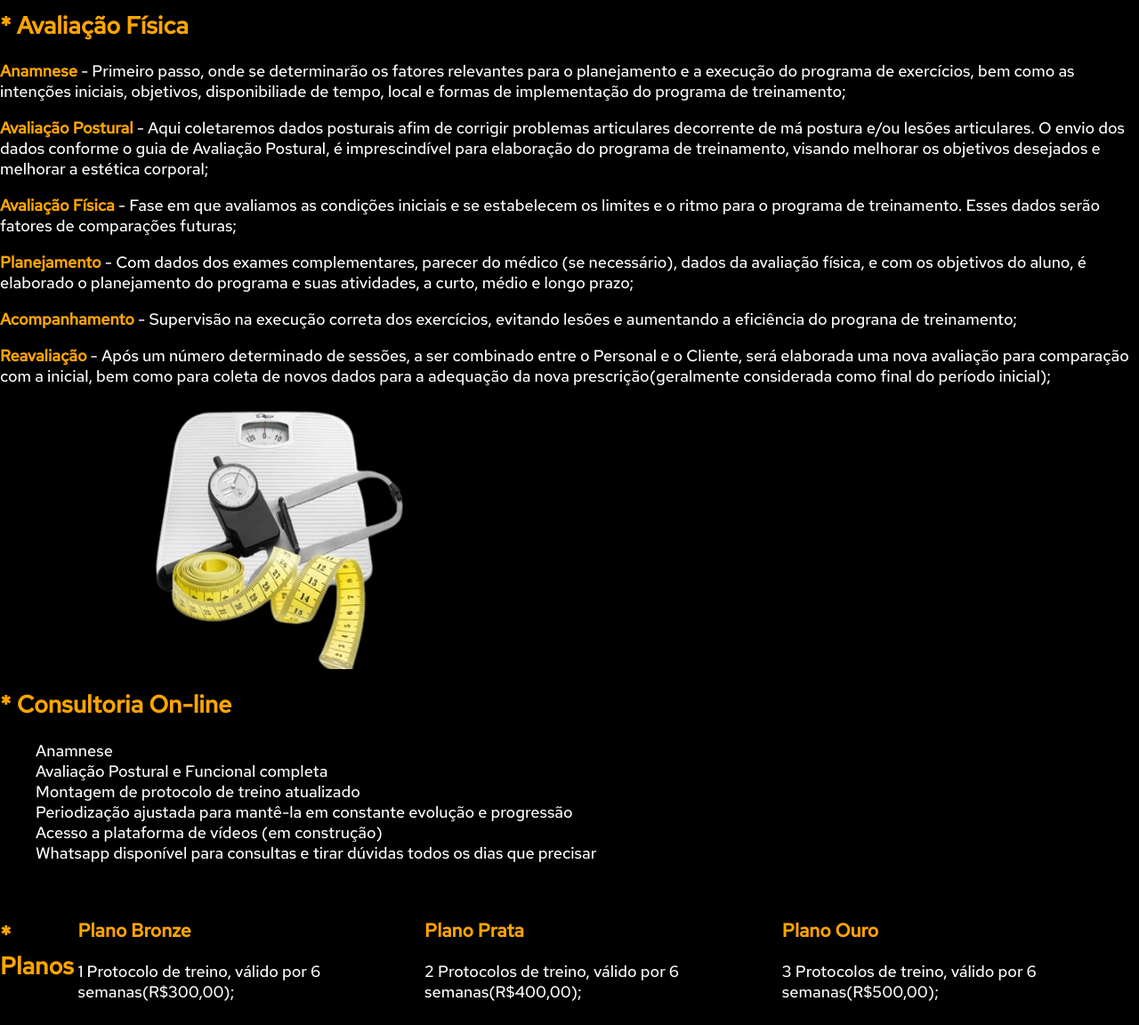
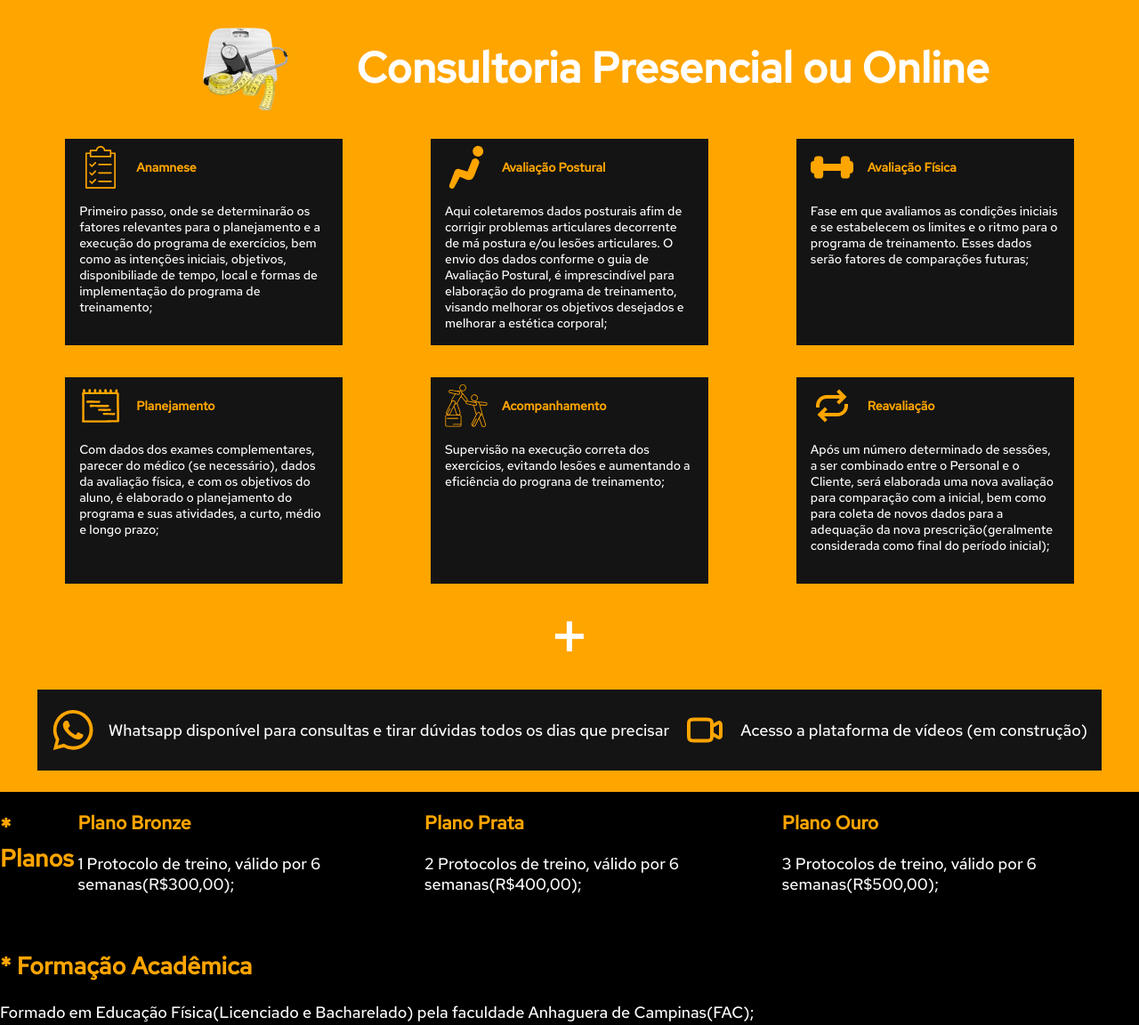
Before and after one commit to rochadiegox/personalDanilo, a plain HTML site: page index.html in a window 1280 px wide. Shown: the part 956-2108 px from the top of the page at 89% size. Drawn offline with Linux system fonts and the light colour scheme.

Commit message:
feat: ajustar e adicionar secoes

```diff
--- a/index.html
+++ b/index.html
@@ -37,7 +37,6 @@
     </section>
 
     <section id="quemSou" class="sectionQuemSou">
-
       <img class="logoHeader" src="./assets/foto5.jpg" alt="LogoDanRocha" />
 
       <div class="titleText">
@@ -60,94 +59,158 @@
           física, na qual, estou totalment envolvido e atuando hoje em dia;
         </p>
       </div>
-
-      <img class="fotoDan" src="./assets/foto6.jpg" alt="fotoDan"/>
-
     </section>
 
     <section class="sectionDescubra">
       <div class="description">
-        <h2>* Avaliação Física</h2>
-        <p>
-          <b>Anamnese</b> - Primeiro passo, onde se determinarão os fatores
-          relevantes para o planejamento e a execução do programa de exercícios,
-          bem como as intenções iniciais, objetivos, disponibiliade de tempo,
-          local e formas de implementação do programa de treinamento;
-        </p>
+        <div class="descubraTitle">
+          <h2>Consultoria Presencial ou Online</h2>
+          <img class="logoAva1" src="./assets/ava1.png" alt="" />
+        </div>
+
+        <div class="gridDiv">
+          <div class="avaliationAnamnese">
+            <div class="titleCard">
+              <img
+                class="cardIcon"
+                src="../assets/checklist-svgrepo-com.svg"
+                alt="Anamnese"
+              />
+              <p><b>Anamnese</b></p>
+            </div>
 
             <p>
-          <b>Avaliação Postural</b> - Aqui coletaremos dados posturais afim de
-          corrigir problemas articulares decorrente de má postura e/ou lesões
-          articulares. O envio dos dados conforme o guia de Avaliação Postural,
-          é imprescindível para elaboração do programa de treinamento, visando
+              Primeiro passo, onde se determinarão os fatores relevantes para o
+              planejamento e a execução do programa de exercícios, bem como as
+              intenções iniciais, objetivos, disponibiliade de tempo, local e
+              formas de implementação do programa de treinamento;
+            </p>
+          </div>
+
+          <div class="avaliationAnamnese">
+            <div class="titleCard">
+              <img
+                class="cardIcon"
+                src="../assets/seat-pictogram-2-svgrepo-com.svg"
+                alt="Anamnese"
+              />
+              <p><b>Avaliação Postural</b></p>
+            </div>
+
+            <p>
+              Aqui coletaremos dados posturais afim de corrigir problemas
+              articulares decorrente de má postura e/ou lesões articulares. O
+              envio dos dados conforme o guia de Avaliação Postural, é
+              imprescindível para elaboração do programa de treinamento, visando
               melhorar os objetivos desejados e melhorar a estética corporal;
             </p>
+          </div>
+
+          <div class="avaliationAnamnese">
+            <div class="titleCard">
+              <img
+                class="cardIcon"
+                src="../assets/gym-dumbbell-svgrepo-com.svg"
+                alt="Anamnese"
+              />
+              <p><b>Avaliação Física</b></p>
+            </div>
 
             <p>
-          <b>Avaliação Física</b> - Fase em que avaliamos as condições iniciais
-          e se estabelecem os limites e o ritmo para o programa de treinamento.
-          Esses dados serão fatores de comparações futuras;
+              Fase em que avaliamos as condições iniciais e se estabelecem os
+              limites e o ritmo para o programa de treinamento. Esses dados
+              serão fatores de comparações futuras;
             </p>
+          </div>
+
+          <div class="avaliationAnamnese">
+            <div class="titleCard">
+              <img
+                class="cardIcon"
+                src="../assets/plan-svgrepo-com.svg"
+                alt="Anamnese"
+              />
+              <p><b>Planejamento</b></p>
+            </div>
 
             <p>
-          <b>Planejamento</b> - Com dados dos exames complementares, parecer do
-          médico (se necessário), dados da avaliação física, e com os objetivos
-          do aluno, é elaborado o planejamento do programa e suas atividades, a
+              Com dados dos exames complementares, parecer do médico (se
+              necessário), dados da avaliação física, e com os objetivos do
+              aluno, é elaborado o planejamento do programa e suas atividades, a
               curto, médio e longo prazo;
             </p>
+          </div>
+
+          <div class="avaliationAnamnese">
+            <div class="titleCard">
+              <img
+                class="cardIcon"
+                src="../assets/helping-a-man-to-climb-svgrepo-com.svg"
+                alt="Anamnese"
+              />
+              <p><b>Acompanhamento</b></p>
+            </div>
 
             <p>
-          <b>Acompanhamento</b> - Supervisão na execução correta dos exercícios,
-          evitando lesões e aumentando a eficiência do prograna de treinamento;
+              Supervisão na execução correta dos exercícios, evitando lesões e
+              aumentando a eficiência do prograna de treinamento;
             </p>
+          </div>
+
+          <div class="avaliationAnamnese">
+            <div class="titleCard">
+              <img
+                class="cardIcon"
+                src="../assets/cycle-svgrepo-com.svg"
+                alt="Anamnese"
+              />
+              <p><b>Reavaliação</b></p>
+            </div>
 
             <p>
-          <b>Reavaliação</b> - Após um número determinado de sessões, a ser
-          combinado entre o Personal e o Cliente, será elaborada uma nova
-          avaliação para comparação com a inicial, bem como para coleta de novos
-          dados para a adequação da nova prescrição(geralmente considerada como
-          final do período inicial);
+              Após um número determinado de sessões, a ser combinado entre o
+              Personal e o Cliente, será elaborada uma nova avaliação para
+              comparação com a inicial, bem como para coleta de novos dados para
+              a adequação da nova prescrição(geralmente considerada como final
+              do período inicial);
             </p>
+          </div>
+        </div>
+
+        <p class="plusOnline">+</p>
+
+        <div class="cardBonus">
+          <div>
+            <img src="../assets/whatsapp-svgrepo-com.svg" alt="Whatsapp" />
+            <p>
+              Whatsapp disponível para consultas e tirar dúvidas todos os dias
+              que precisar
+            </p>
+          </div>
+
+          <div>
+            <img src="../assets/video-svgrepo-com.svg" alt="videos" />
+            <p>Acesso a plataforma de vídeos (em construção)</p>
+          </div>
+        </div>
       </div>
     </section>
 
-      <img class="logoAva1" src="./assets/ava1.png" alt=""/>
-
-    <section>
-      <div>
-        <h2>* Consultoria On-line</h2>
-        <ol>
-          <li>Anamnese</li>
-          <li>Avaliação Postural e Funcional completa</li>
-          <li>Montagem de protocolo de treino atualizado</li>
-          <li>
-            Periodização ajustada para mantê-la em constante evolução e
-            progressão
-          </li>
-          <li>Acesso a plataforma de vídeos (em construção)</li>
-          <li>
-            Whatsapp disponível para consultas e tirar dúvidas todos os dias que
-            precisar
-          </li>
-        </ol>
-        <img src alt="" />
-      </div>
-    </section>
 
     <section class="sectionPlanos">
       <h2>* Planos</h2>
 
-      <div>
+      <div class="planoCard">
         <h3>Plano Bronze</h3>
         <p>1 Protocolo de treino, válido por 6 semanas(R$300,00);</p>
       </div>
 
-      <div>
+      <div class="planoCard">
         <h3>Plano Prata</h3>
         <p>2 Protocolos de treino, válido por 6 semanas(R$400,00);</p>
       </div>
 
-      <div>
+      <div class="planoCard">
         <h3>Plano Ouro</h3>
         <p>3 Protocolos de treino, válido por 6 semanas(R$500,00);</p>
       </div>
--- a/style.css
+++ b/style.css
@@ -145,7 +145,6 @@ header {
   align-items: center;
 
   margin: 0 auto;
-
 }
 
 .sectionDescubra {
@@ -187,9 +186,77 @@ li {
   counter-increment: li;
 }
 
+.sectionDescubra {
+  margin: 0;
+  padding: 16px;
+  background: orange;
+}
+
+.descubraTitle {
+  width: 80%;
+  margin: 0 auto;
+}
+
+.descubraTitle h2 {
+  color: white;
+  font-size: 28px;
+  text-align: center;
+}
+
+.avaliationAnamnese {
+  width: 280px;
+  height: 200px;
+  background-color: #141414;
+
+  margin: 8px auto;
+  padding: 16px;
+}
+
+.titleCard {
+  display: flex;
+  align-items: center;
+  gap: 16px;
+  width: 100%;
+  height: 32px;
+
+  margin-bottom: 24px;
+}
+
+.titleCard p {
+  font-size: 24px;
+}
+
+.cardIcon {
+  width: 48px;
+}
+
+.plusOnline {
+  font-size: 78px;
+  color: white;
+  text-align: center;
+
+  margin: 0;
+  padding: 0;
+}
+
+.cardBonus {
+  width: 280px;
+  background-color: #141414;
+
+  margin: 8px;
+  padding: 16px;
+}
+
+.cardBonus div {
+  display: flex;
+  gap: 16px;
+}
+
+.cardBonus div img {
+  width: 48px;
+}
 
 @media screen and (min-width: 940px) {
-
   body {
     font-size: 18px;
   }
@@ -198,7 +265,7 @@ li {
     display: block;
   }
 
-  nav ul{
+  nav ul {
     display: flex;
     justify-content: space-around;
     gap: 24px;
@@ -227,7 +294,6 @@ li {
     gap: 48px;
   }
 
-
   .sectionQuemSou img {
     width: 300px;
   }
@@ -238,7 +304,6 @@ li {
     display: flex;
     flex-direction: column;
     justify-content: space-between;
-
   }
 
   .logoAva1 {
@@ -269,7 +334,55 @@ li {
   }
 
   nav a:hover {
-    color: orange
+    color: orange;
   }
 
+  .gridDiv {
+    display: grid;
+    grid-template-columns: repeat(3, 1fr);
+    grid-template-rows: repeat(2, auto);
+    gap: 20px;
+  }
+
+  .avaliationAnamnese p {
+    font-size: 14px;
+  }
+
+  .cardBonus {
+    display: flex;
+    width: fit-content;
+    background-color: #141414;
+    gap: 16px;
+
+    margin: 8px;
+    padding: 16px;
+  }
+
+  .cardBonus div {
+    display: flex;
+    gap: 16px;
+  }
+
+  .cardBonus div img {
+    width: 48px;
+  }
+
+
+  .descubraTitle {
+    display: flex;
+    flex-direction: row-reverse;
+    align-items: center;
+    justify-content: space-around;
+  }
+
+  .descubraTitle h2 {
+    color: white;
+    font-size: 48px;
+    text-align: center;
+  }
+
+  .descubraTitle img {
+    width: auto;
+    height: 96px;
+  }
 }
```
Also changed, not shown: assets/checklist-svgrepo-com.svg (added), assets/cycle-svgrepo-com.svg (added), assets/gym-dumbbell-svgrepo-com.svg (added), assets/helping-a-man-to-climb-svgrepo-com.svg (added), assets/plan-svgrepo-com.svg (added), assets/seat-pictogram-2-svgrepo-com.svg (added), assets/video-svgrepo-com.svg (added), assets/whatsapp-svgrepo-com.svg (added). Lines whose indentation alone changed are shown as unchanged.
